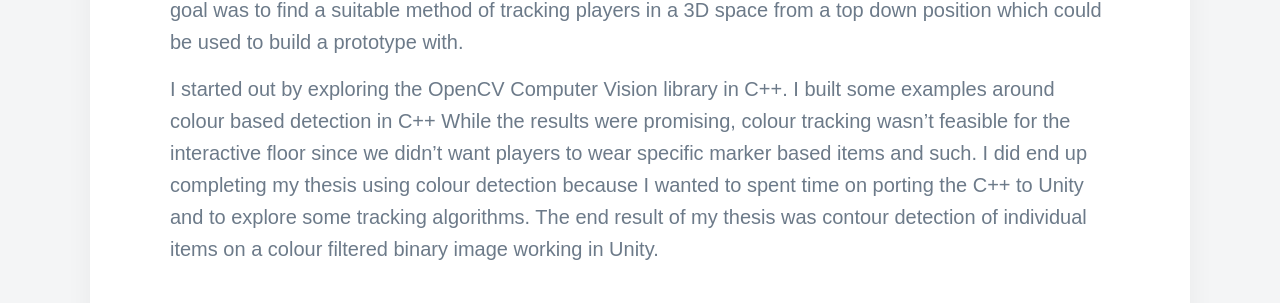
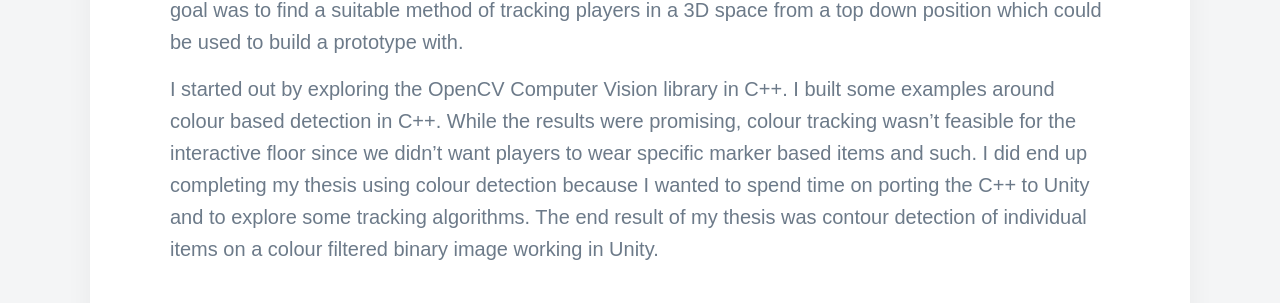
Before and after one commit to Rynji/Rynji.github.io, a Jekyll site: the page built from _projects/2019-12-24-Interactive-floor-project.md, in a window 1280 px wide and 900 px high, scrolled down 566 px. Shown: the part 182-485 px from the top of the window. Built offline with Jekyll 4.4.1, drawn with Linux system fonts in a browser that asks for light colours; nearby versions of some CDN libraries; some web fonts are replaced.

Commit message:
Fix typos and normalise spelling across project pages
Co-Authored-By: Claude Fable 5 <noreply@anthropic.com>

```diff
--- a/_projects/2019-12-24-Interactive-floor-project.md
+++ b/_projects/2019-12-24-Interactive-floor-project.md
@@ -10,7 +10,7 @@ The [interactive floor platform](https://springlab.nl/beweegvloer/) is a platfor
 
 In February 2017 I started my bachelor thesis[^1] research at Springlab. The interactive floor project was in its earliest stages; market research was being conducted but there wasn't a proof of concept yet. My goal was to find a suitable method of tracking players in a 3D space from a top down position which could be used to build a prototype with.
 
-I started out by exploring the OpenCV Computer Vision library in C++. I built some examples around colour based detection in C++ While the results were promising, colour tracking wasn't feasible for the interactive floor since we didn't want players to wear specific marker based items and such. I did end up completing my thesis using colour detection because I wanted to spent time on porting the C++ to Unity and to explore some tracking algorithms. The end result of my thesis was contour detection of individual items on a colour filtered binary image working in Unity.
+I started out by exploring the OpenCV Computer Vision library in C++. I built some examples around colour based detection in C++. While the results were promising, colour tracking wasn't feasible for the interactive floor since we didn't want players to wear specific marker based items and such. I did end up completing my thesis using colour detection because I wanted to spend time on porting the C++ to Unity and to explore some tracking algorithms. The end result of my thesis was contour detection of individual items on a colour filtered binary image working in Unity.
 
 ![](/images/projects/floor-project/colour_contour_detection.jpg)
 
```
Also changed, not shown: _projects/2022-09-01-infinity-skies.md (+2 -2 lines), _projects/2023-08-01-new-heights.md (+2 -2 lines).
